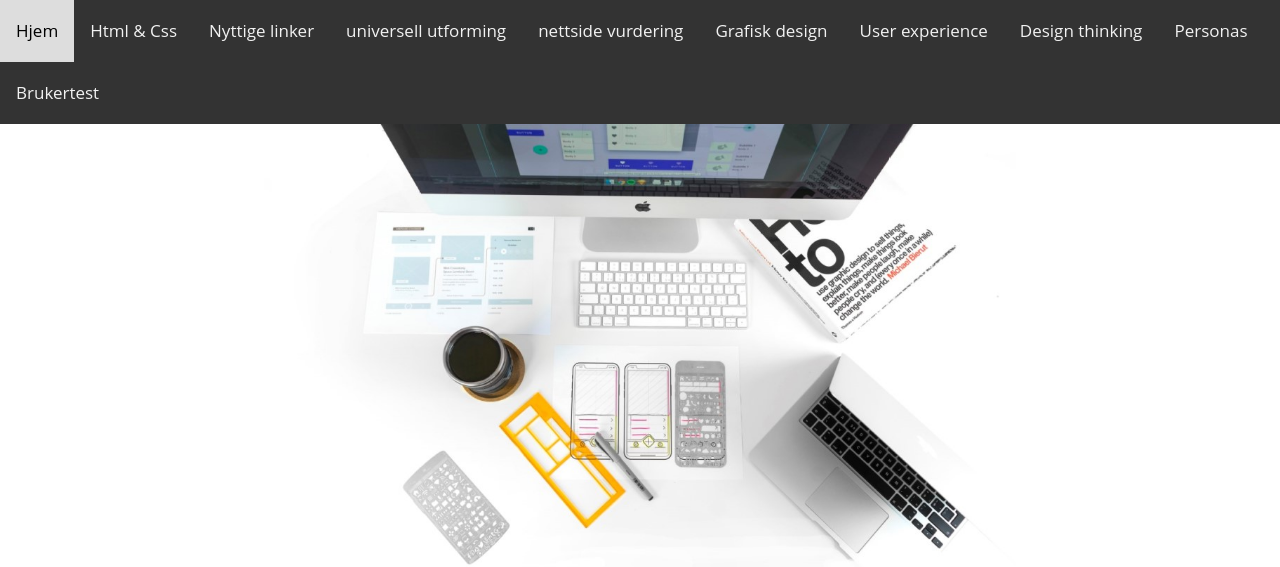
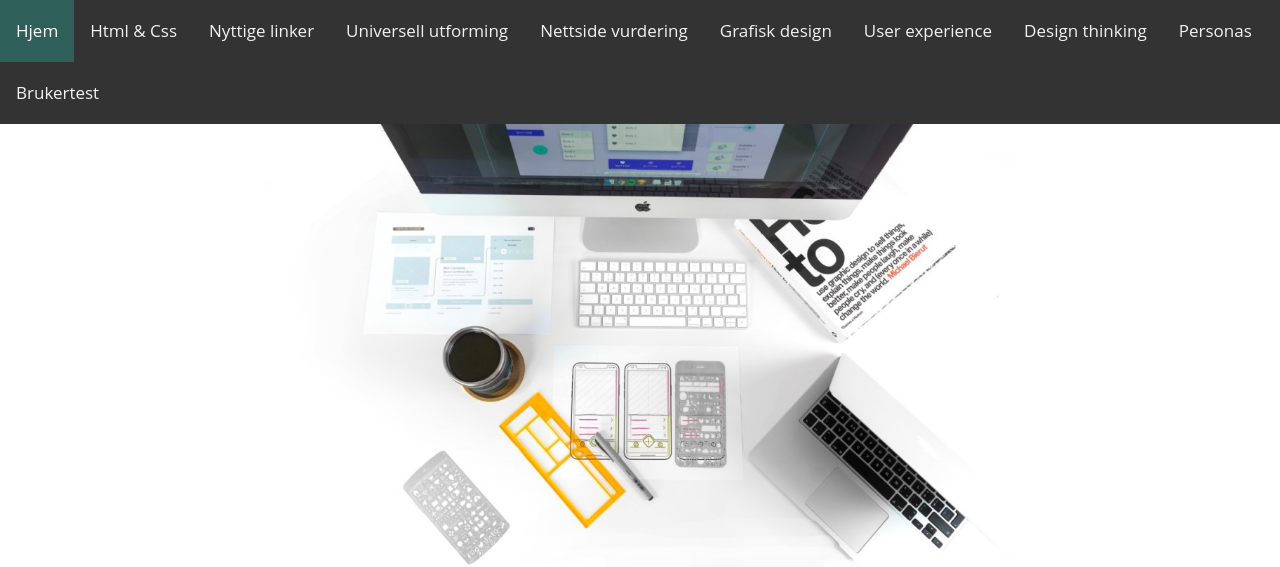
Before and after one commit to PiaMalene/WEB, a PHP site: page / in a window 1280 px wide. Shown: the top 567 px of the page. Run offline with PHP 8.4, Linux system fonts and the light colour scheme; some libraries are stand-ins or nearby versions; some web fonts are replaced.

Commit message:
La til active classe og stor forbokstav på navigasjon

```diff
--- a/Brukertest.html
+++ b/Brukertest.html
@@ -22,7 +22,7 @@
                 <a href="ux.html">User experience</a>
                 <a href="designthinking.html">Design thinking</a>
                 <a href="Personas.html">Personas</a>
-                <a href="Brukertest.html">Brukertest</a>
+                <a class="active" href="Brukertest.html">Brukertest</a>
         </div>
     </header>
 <main>
--- a/GrafiskDesign.html
+++ b/GrafiskDesign.html
@@ -14,9 +14,9 @@
             <a href="index.html">Hjem</a>
              <a href="HTML og CSS.html">Html & Css</a>
               <a href="nyttige_lenker.html">Nyttige linker</a>
-                <a href="UU.html">universell utforming</a>
-                <a href="uu_vurdering.html">nettside vurdering</a>
-                <a href="GrafiskDesign.html">Grafisk design</a>
+                <a href="UU.html">Universell utforming</a>
+                <a href="uu_vurdering.html">Nettside vurdering</a>
+                <a class="active" href="GrafiskDesign.html">Grafisk design</a>
                 <a href="ux.html">User experience</a>
                 <a href="designthinking.html">Design thinking</a>
                 <a href="Personas.html">Personas</a>
--- a/HTML og CSS.html
+++ b/HTML og CSS.html
@@ -12,10 +12,10 @@
         <header>
             <div class="topnav">
                 <a href="index.html">Hjem</a>
-                 <a href="HTML og CSS.html">Html & Css</a>
+                 <a class="active" href="HTML og CSS.html">Html & Css</a>
                   <a href="nyttige_lenker.html">Nyttige linker</a>
-                    <a href="UU.html">universell utforming</a>
-                    <a href="uu_vurdering.html">nettside vurdering</a>
+                    <a href="UU.html">Universell utforming</a>
+                    <a href="uu_vurdering.html">Nettside vurdering</a>
                     <a href="GrafiskDesign.html">Grafisk design</a>
                     <a href="ux.html">User experience</a>
                     <a href="designthinking.html">Design thinking</a>
--- a/Personas.html
+++ b/Personas.html
@@ -19,7 +19,7 @@
             <a href="GrafiskDesign.html">Grafisk design</a>
             <a href="ux.html">User experience</a>
             <a href="designthinking.html">Design thinking</a>
-            <a href="Personas.html">Personas</a>
+            <a class="active" href="Personas.html">Personas</a>
             <a href="Brukertest.html">Brukertest</a>
     </div>
 </header>
--- a/UU.html
+++ b/UU.html
@@ -15,8 +15,8 @@
         <a href="index.html">Hjem</a>
          <a href="HTML og CSS.html">Html & Css</a>
           <a href="nyttige_lenker.html">Nyttige linker</a>
-            <a href="UU.html">universell utforming</a>
-            <a href="uu_vurdering.html">nettside vurdering</a>
+            <a class="active" href="UU.html">Universell utforming</a>
+            <a href="uu_vurdering.html">Nettside vurdering</a>
             <a href="GrafiskDesign.html">Grafisk design</a>
             <a href="ux.html">User experience</a>
             <a href="designthinking.html">Design thinking</a>
--- a/designthinking.html
+++ b/designthinking.html
@@ -20,7 +20,7 @@
             <a href="uu_vurdering.html">Nettside vurdering</a>
             <a href="GrafiskDesign.html">Grafisk design</a>
             <a href="ux.html">User experience</a>
-            <a href="designthinking.html">Design thinking</a>
+            <a class="active" href="designthinking.html">Design thinking</a>
             <a href="Personas.html">Personas</a>
             <a href="Brukertest.html">Brukertest</a>
     </div>
--- a/index.html
+++ b/index.html
@@ -11,11 +11,11 @@
 	<body>
     <header>
         <div class="topnav">
-            <a href="index.html">Hjem</a>
+            <a class="active" href="index.html">Hjem</a>
              <a href="HTML og CSS.html">Html & Css</a>
               <a href="nyttige_lenker.html">Nyttige linker</a>
-                <a href="UU.html">universell utforming</a>
-                <a href="uu_vurdering.html">nettside vurdering</a>
+                <a href="UU.html">Universell utforming</a>
+                <a href="uu_vurdering.html">Nettside vurdering</a>
                 <a href="GrafiskDesign.html">Grafisk design</a>
                 <a href="ux.html">User experience</a>
                 <a href="designthinking.html">Design thinking</a>
--- a/nyttige_lenker.html
+++ b/nyttige_lenker.html
@@ -15,9 +15,9 @@
             <div class="topnav">
                 <a href="index.html">Hjem</a>
                  <a href="HTML og CSS.html">Html & Css</a>
-                  <a href="nyttige_lenker.html">Nyttige linker</a>
+                  <a class="active" href="nyttige_lenker.html">Nyttige linker</a>
                     <a href="UU.html">universell utforming</a>
-                    <a href="uu_vurdering.html">nettside vurdering</a>
+                    <a href="uu_vurdering.html">Nettside vurdering</a>
                     <a href="GrafiskDesign.html">Grafisk design</a>
                     <a href="ux.html">User experience</a>
                     <a href="designthinking.html">Design thinking</a>
--- a/um/styling/topnav.css
+++ b/um/styling/topnav.css
@@ -22,6 +22,6 @@
 
   /* Add a color to the active/current link */
   .topnav a.active {
-    background-color: #4CAF50;
+    background-color: #2e5f59;
     color: white;
   }
--- a/uu_vurdering.html
+++ b/uu_vurdering.html
@@ -16,8 +16,8 @@
             <a href="index.html">Hjem</a>
              <a href="HTML og CSS.html">Html & Css</a>
               <a href="nyttige_lenker.html">Nyttige linker</a>
-                <a href="UU.html">universell utforming</a>
-                <a href="uu_vurdering.html">nettside vurdering</a>
+                <a href="UU.html">Universell utforming</a>
+                <a class="active" href="uu_vurdering.html">Nettside vurdering</a>
                 <a href="GrafiskDesign.html">Grafisk design</a>
                 <a href="ux.html">User experience</a>
                 <a href="designthinking.html">Design thinking</a>
--- a/ux.html
+++ b/ux.html
@@ -17,7 +17,7 @@
                     <a href="UU.html">Universell utforming</a>
                     <a href="uu_vurdering.html">Nettside vurdering</a>
                     <a href="GrafiskDesign.html">Grafisk design</a>
-                    <a href="ux.html">User experience</a>
+                    <a class="active" href="ux.html">User experience</a>
                     <a href="designthinking.html">Design thinking</a>
                     <a href="Personas.html">Personas</a>
                     <a href="Brukertest.html">Brukertest</a>
```
